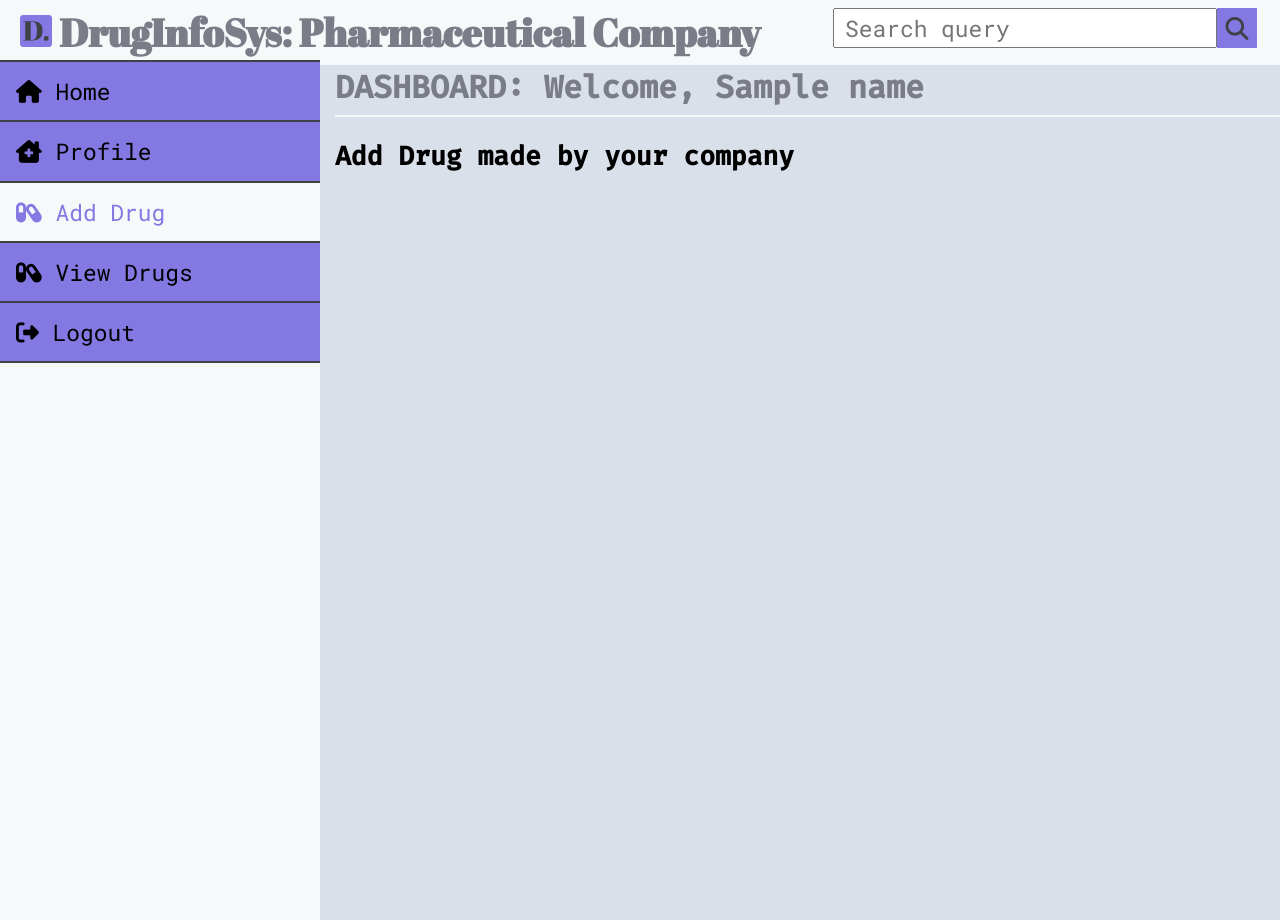
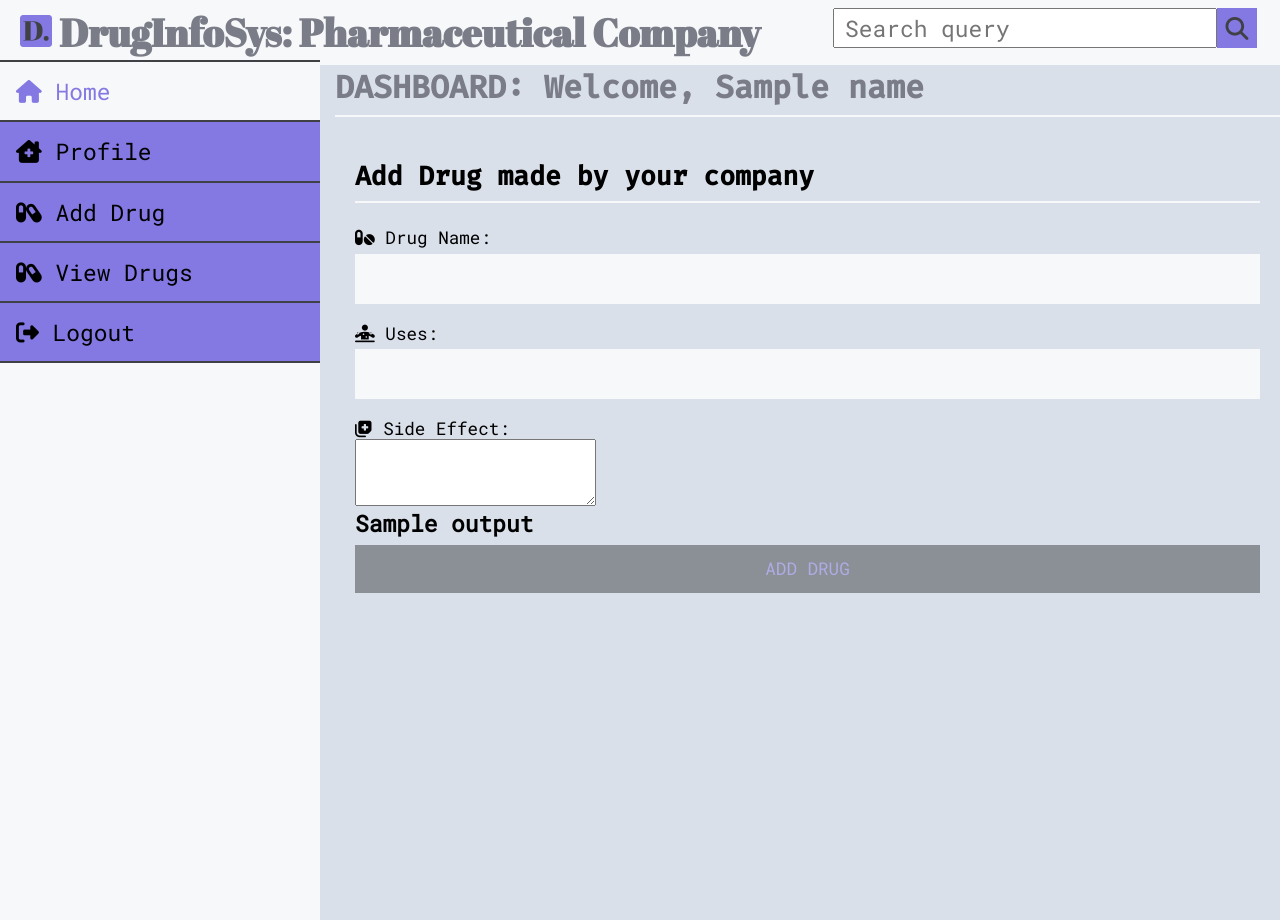
Before and after one commit to A3AJAGBE/python-project, a Flask app: template templates/add_drug.html in a window 1280 px wide. Run offline with Flask 2, Linux system fonts and the light colour scheme; the template is opened without the code that fills it: most values are stand-ins (such as "Sample title", 1, 10 or a date in 2020); some libraries are stand-ins or nearby versions.

Commit message:
add form to adding drug

```diff
--- a/templates/add_drug.html
+++ b/templates/add_drug.html
@@ -34,9 +34,9 @@
 
     <!-- ASIDE -->
     <aside id="nav">
-      <a class="nav" href="{{ url_for('pharma_dashboard') }}"><i class="fas fa-home"></i> Home</a>
+      <a class="nav active" href="{{ url_for('pharma_dashboard') }}"><i class="fas fa-home"></i> Home</a>
       <a class="nav" href="{{ url_for('pharma_profile') }}"><i class="fas fa-clinic-medical black"></i> Profile</a>
-      <a class="nav active" href="{{ url_for('add_drug') }}"><i class="fas fa-capsules"></i> Add Drug</a>
+      <a class="nav" href="{{ url_for('add_drug') }}"><i class="fas fa-capsules"></i> Add Drug</a>
       <a class="nav" href="{{ url_for('pharma_view_drug') }}"><i class="fas fa-capsules"></i> View Drugs</a>
       <a class="nav" href="{{ url_for('pharma_logout') }}"><i class="fas fa-sign-out-alt"></i> Logout</a>
     </aside> <!-- END ASIDE -->
@@ -45,7 +45,27 @@
       <h2>DASHBOARD: Welcome, {{ name }}</h2>
       <hr>
       <div class="black">
-        <h3>Add Drug made by your company</h3>
+
+        <form id="reg" class="login" action=" " method="POST" autocomplete="off">
+
+          <h3>Add Drug made by your company</h3>
+          <hr>
+
+          <label for="drug_name"><i class="fas fa-pills black"></i> Drug Name: </label>
+          <input type="text" name="drug_name" value="{{request.form.drug_name}}">
+
+          <label for="uses"><i class="fas fa-diagnoses black"></i> Uses: </label>
+          <input type="text" name="uses" value="{{request.form.uses}}">
+
+          <label for="side_effect"><i class="fas fa-notes-medical black"></i> Side Effect: </label>
+          <textarea name="side_effect" rows="3" value="{{request.form.side_effect}}"></textarea>
+
+          <h4 class="black">{{ output }}</h4>
+
+          <div class="clearfix">
+            <button type="submit">ADD DRUG</button>
+          </div>
+        </form>
 
 
       </div>
```
